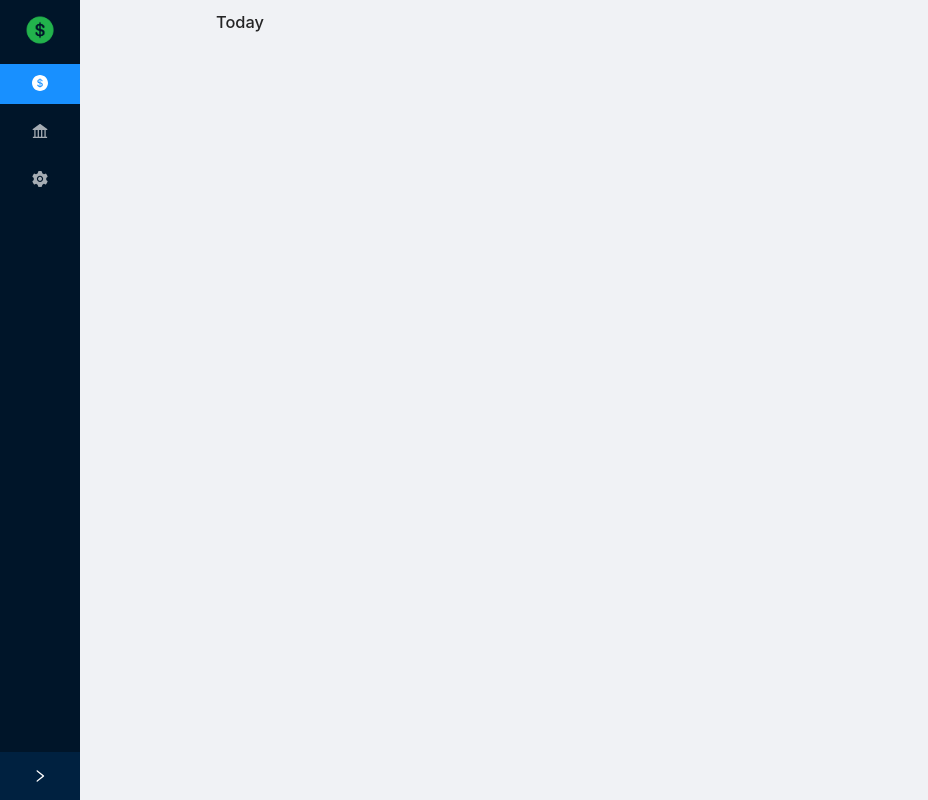
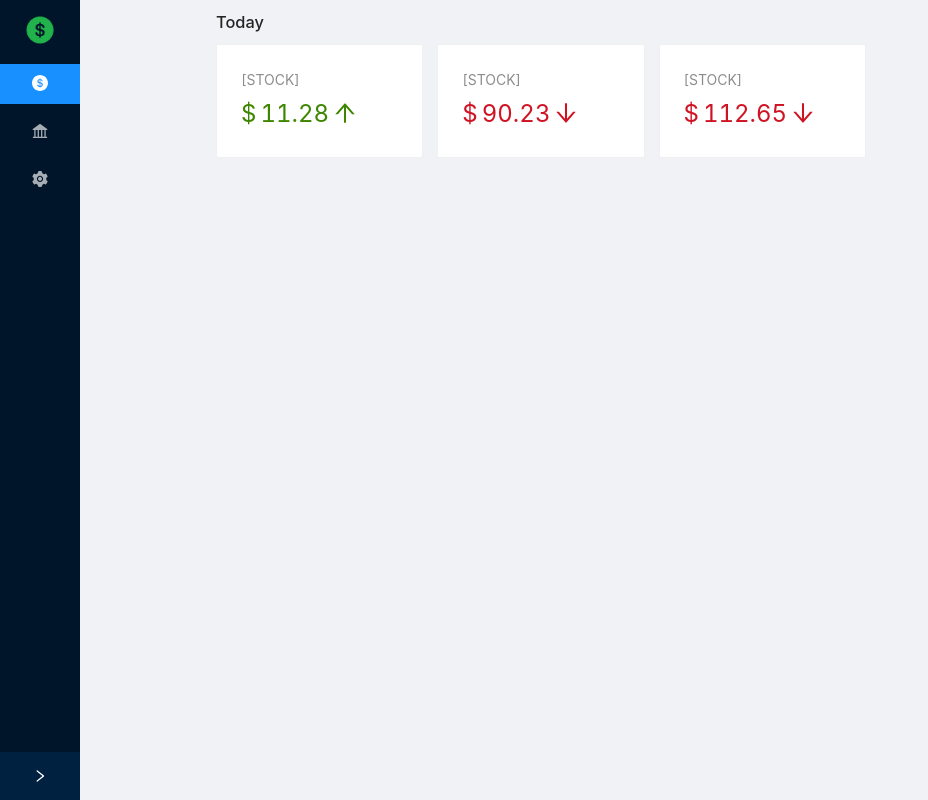
Before and after one commit to sethayotte/Everyday-Portfolio-React, a React (Create React App) app: page / in a window 1280 px wide. Both pictures are taken after a click on the item "Today". Shown: the whole page, without its empty margins (0-928 px from the left). Built offline with nearby package versions, Linux system fonts and the light colour scheme.

Commit message:
Today View Updates

```diff
--- a/src/App.css
+++ b/src/App.css
@@ -2,6 +2,10 @@
   height: 32px;
   background: rgba(255, 255, 255, 0.2);
   margin: 16px;
+}
+
+Sider {
+  width: 50px;
 }
 
 .logo {
@@ -31,8 +35,3 @@ div.site-layout-background {
 content div {
   color: white;
 }
-
-.site-statistic-demo-card {
-  background: #ececec;
-  padding: 30px;
-}
--- a/src/components/StockCardComponent.js
+++ b/src/components/StockCardComponent.js
@@ -8,10 +8,10 @@ class StockCard extends React.Component {
   render() {
     return (
         <Layout className="site-layout">
-            <Content style={{ margin: '0 16px' }}>
+            <Content style={{ margin: '0 0px' }}>
       <div className="site-statistic-demo-card">
         <Row gutter={14}>
-          <Col span={12}>
+          <Col span={5}>
             <Card>
               <Statistic
                 title="[STOCK]"
@@ -23,7 +23,7 @@ class StockCard extends React.Component {
               />
             </Card>
           </Col>
-          <Col span={12}>
+          <Col span={5}>
             <Card>
               <Statistic
                 title="[STOCK]"
@@ -35,7 +35,7 @@ class StockCard extends React.Component {
               />
             </Card>
           </Col>
-          <Col span={12}>
+          <Col span={5}>
             <Card>
               <Statistic
                 title="[STOCK]"
--- a/src/components/TodayComponent.js
+++ b/src/components/TodayComponent.js
@@ -1,11 +1,15 @@
-import React from 'react';
+import React from "react";
+import { StockCard } from "./StockCardComponent";
 
 class Today extends React.Component {
-    render() {
-        return (
-            <h1>Today</h1>
-        );
-    }
+  render() {
+    return (
+      <React.Fragment>
+        <h1>Today</h1>
+        <StockCard />
+      </React.Fragment>
+    );
+  }
 }
 
 export default Today;
```
